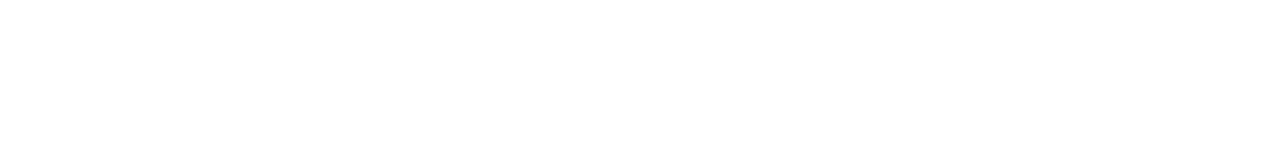
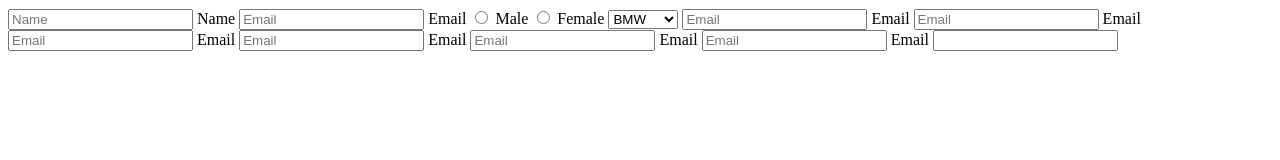
Before and after one commit to acciojob/signup-form-car-Kaushiki-KS, a website: page main.html in a window 1280 px wide. Drawn offline with Linux system fonts and the light colour scheme.

Commit message:
created a submission

```diff
--- a/main.html
+++ b/main.html
@@ -8,6 +8,45 @@
 
 <body>
 	<!-- the entire body must be written by student -->
+	<form method="post">
+		<input type="text" id="name" placeholder="Name" required>
+		<label for="name">Name</label>
+
+		<input type="email" id="email" placeholder="Email" required>
+		<label for="email">Email</label>
+
+		<input type="radio" id="gender_m" name="gender" required>
+		<label for="gender_m">Male</label>
+		<input type="radio" id="gender_f" name="gender" required>
+		<label for="gender_f">Female</label>
+
+		<select>
+			<option placeholder="Please choose an option">BMW</option>
+			<option>Maruti</option>
+			<option>Scarpio</option>
+			<option>Suzuki</option>
+			<option>VagonR</option>
+		</select>
+
+		<input type="email" id="email" placeholder="Email" required>
+		<label for="email">Email</label>
+
+		<input type="email" id="email" placeholder="Email" required>
+		<label for="email">Email</label>
+
+		<input type="email" id="email" placeholder="Email" required>
+		<label for="email">Email</label>
+
+		<input type="email" id="email" placeholder="Email" required>
+		<label for="email">Email</label>
+
+		<input type="email" id="email" placeholder="Email" required>
+		<label for="email">Email</label>
+
+		<input type="email" id="email" placeholder="Email" required>
+		<label for="email">Email</label>
+		<input>
+	</form>
     <script type="text/javascript" src="./script.js">
 </script>
 
```
